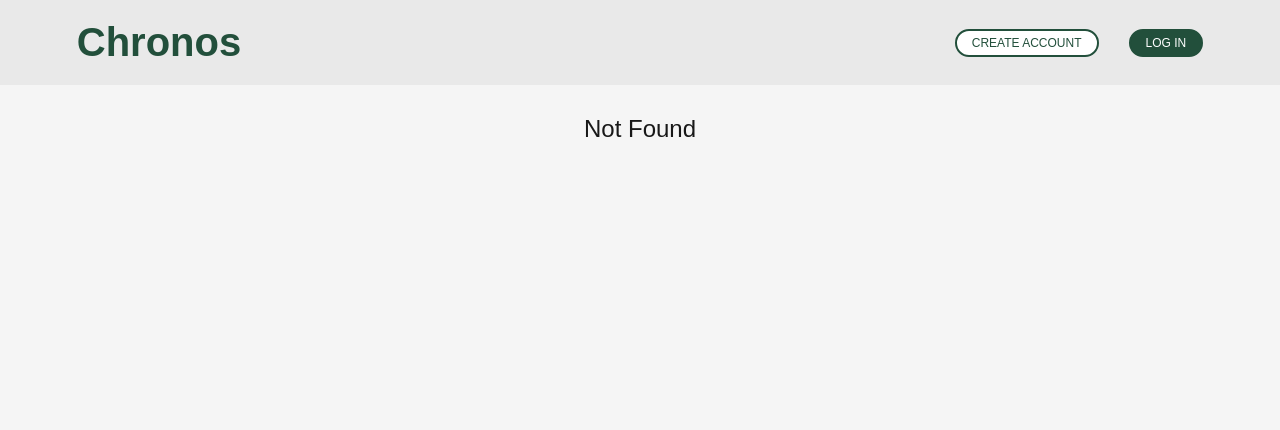
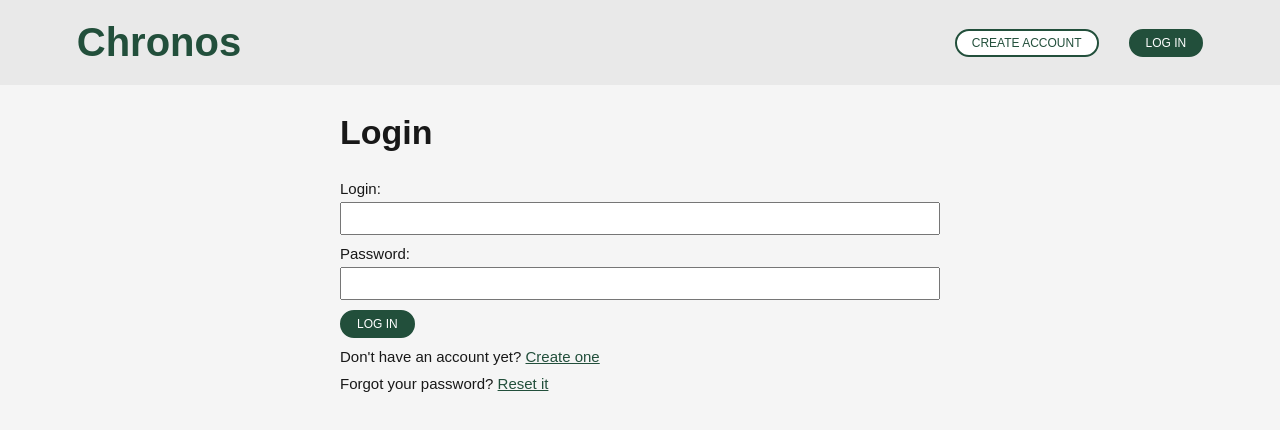
Before and after one commit to svkhomenko/chronos, a React app in the folder client/: page /week in a window 1280 px wide. Before the commit this address had no page. Shown: the top 430 px of the page. Built offline with nearby package versions, Linux system fonts and the light colour scheme.

Commit message:
google calendar API

```diff
--- a/client/package.json
+++ b/client/package.json
@@ -12,6 +12,7 @@
   "dependencies": {
     "@reduxjs/toolkit": "^1.9.0",
     "buffer": "^6.0.3",
+    "moment": "^2.29.4",
     "react": "^18.2.0",
     "react-dom": "^18.2.0",
     "react-redux": "^8.0.5",
--- a/client/src/App.js
+++ b/client/src/App.js
@@ -12,6 +12,8 @@ import SendPasswordConfirmation from "./auth/SendPasswordConfirmation";
 import PasswordConfirmation from "./auth/PasswordConfirmation";
 
 import Header from "./tools/Header";
+
+import Week from "./calendars/Week";
 
 import NotFound from "./tools/NotFound";
 import ErrorPage from "./tools/ErrorPage";
@@ -61,6 +63,7 @@ function App() {
                 <Route path="/password-reset/:token" element={<PasswordConfirmation />} />
 
                 <Route path="/" element={curUser.id ? <Navigate to="/week" /> : <Login />} />
+                <Route path="/week" element={curUser.id ? <Week /> : <Login />} />
 
                 <Route path="/error" element={<ErrorPage />} />
                 <Route path="*" element={<NotFound />} />
--- /dev/null
+++ b/client/src/calendars/Week.js
@@ -0,0 +1,126 @@
+import React, { useState, useEffect } from 'react';
+// import { Link, NavLink } from "react-router-dom";
+import { useSelector, useDispatch } from 'react-redux';
+// import { removeUser } from '../store/slices/userSlice';
+import moment from 'moment';
+// import { getSrc, getAvatar } from "./tools_func";
+// import { SERVER_URL } from "../const";
+
+function Week() {
+    const curUser = useSelector((state) => state.user);
+    const dispatch = useDispatch();
+
+    const halfHours = fillArray(24);
+    const days = fillArray(7);
+
+    const [week, setWeek] = useState(getDates());
+    const [holidays, setHolidays] = useState([]);
+
+    useEffect(() => {
+        const BASE_CALENDAR_URL = "https://www.googleapis.com/calendar/v3/calendars";
+        const BASE_CALENDAR_ID_FOR_PUBLIC_HOLIDAY = "holiday@group.v.calendar.google.com"; // Calendar Id. This is public but apparently not documented anywhere officialy.
+        const API_KEY = "AIzaSyD3exYUMZ-2Aa1rXAPVTH4SFAqx5iqkdqs";
+        // const CALENDAR_REGION = "en.usa"; // This variable refers to region whose holidays do we need to fetch
+        const CALENDAR_REGION = "en.ukrainian"; // This variable refers to region whose holidays do we need to fetch
+
+        const url = `${BASE_CALENDAR_URL}/${CALENDAR_REGION}%23${BASE_CALENDAR_ID_FOR_PUBLIC_HOLIDAY}/events?key=${API_KEY}`
+
+        fetch(url)
+        .then(response => response.json())
+        .then(data => {
+            setHolidays(data.items);
+        })
+        .catch(err => {
+            console.log("err", err);
+        });
+    }, []);
+
+    function getHolidaysOnDate(date) {
+        return holidays.filter(holiday => {
+            let start = new Date(holiday.start.date);
+            // let end = new Date(holiday.end.date);
+            // date = new Date(date);
+            // date = new Date(moment(new Date(date)).startOf('day'));
+            date = moment(new Date(date)).startOf('day').toDate();
+            start = moment(new Date(start)).startOf('day').toDate();
+
+            return date - start == 0;
+
+            // console.log(end - start);
+            // console.log(start, end, date);
+
+            // return start <= date && end >= date;
+            // return start <= date && end > date;
+            // return start == date;
+            // console.log(Math.abs(date - start));
+            // return Math.abs(date - start) <= 86400000;
+        });
+    }
+
+    function getDates() {
+        let start = moment().startOf('isoWeek').startOf('day');
+        let week = [];
+        for (let i = 0; i < 7; i++) {
+            week.push(start.format('llll'));
+            start.add(1, "days");
+        }
+        return week;
+    }
+
+    return (
+        <div className='week'>
+            <table>
+                <thead>
+                    <tr>
+                        <td/>
+                        {
+                            week.map(date => (
+                                <td key={date}>
+                                    {date}---
+                                    {getHolidaysOnDate(date).map(holiday => (
+                                        holiday.summary
+                                    ))}
+                                </td>
+                            ))
+                        }
+                    </tr>
+                </thead>
+                <tbody>
+                    {
+                        halfHours.map(halfHour => (
+                                <React.Fragment key={halfHour}>
+                                    <tr>
+                                        <td className='half_hour'>{halfHour}</td>
+                                        {
+                                            days.map((day) => (
+                                                <td key={day}/>
+                                            ))
+                                        }
+                                    </tr>
+                                    <tr>
+                                        <td></td>
+                                        {
+                                            days.map((day) => (
+                                                <td key={day}/>
+                                            ))
+                                        }
+                                    </tr>
+                                </React.Fragment>
+                            )
+                        )
+                    }
+                </tbody>
+            </table>
+        </div>
+    );
+
+    function fillArray(n) {
+        let arr = [];
+        for (let i = 0; i < n; i++) {
+            arr.push(i);
+        }
+        return arr;
+    }
+}
+
+export default Week;
--- a/client/src/styles/main.css
+++ b/client/src/styles/main.css
@@ -1,6 +1,7 @@
 @import './_vars.css';
 
 @import './header.css';
+@import './week.css';
 
 @import './elements/user_icon.css';
 @import './elements/tooltip.css';
--- /dev/null
+++ b/client/src/styles/week.css
@@ -0,0 +1,20 @@
+@import './_vars.css';
+
+.week table {
+    width: 100%;
+    border-collapse: collapse;
+    /* width: 50px;
+    height: 50px;
+    border: 1px solid red; */
+}
+
+.week td {
+    /* width: 50px; */
+    /* width: 100%; */
+    height: 50px;
+    border: 1px solid var(--grey-color);
+}
+
+.week td.half_hour {
+    width: 10px;
+}
```
Also changed, not shown: 1 other file (tests, documents, lock files or other folders).
